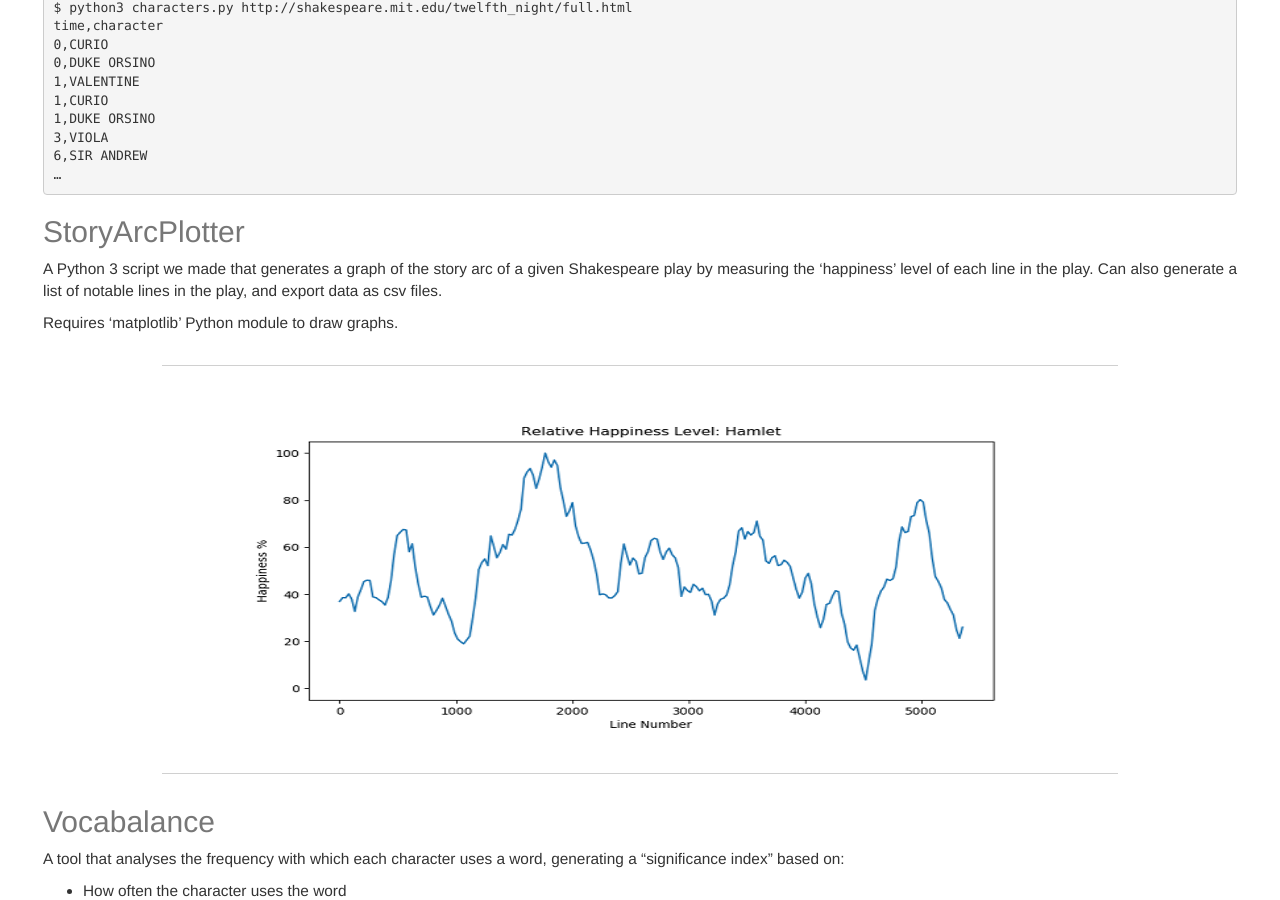
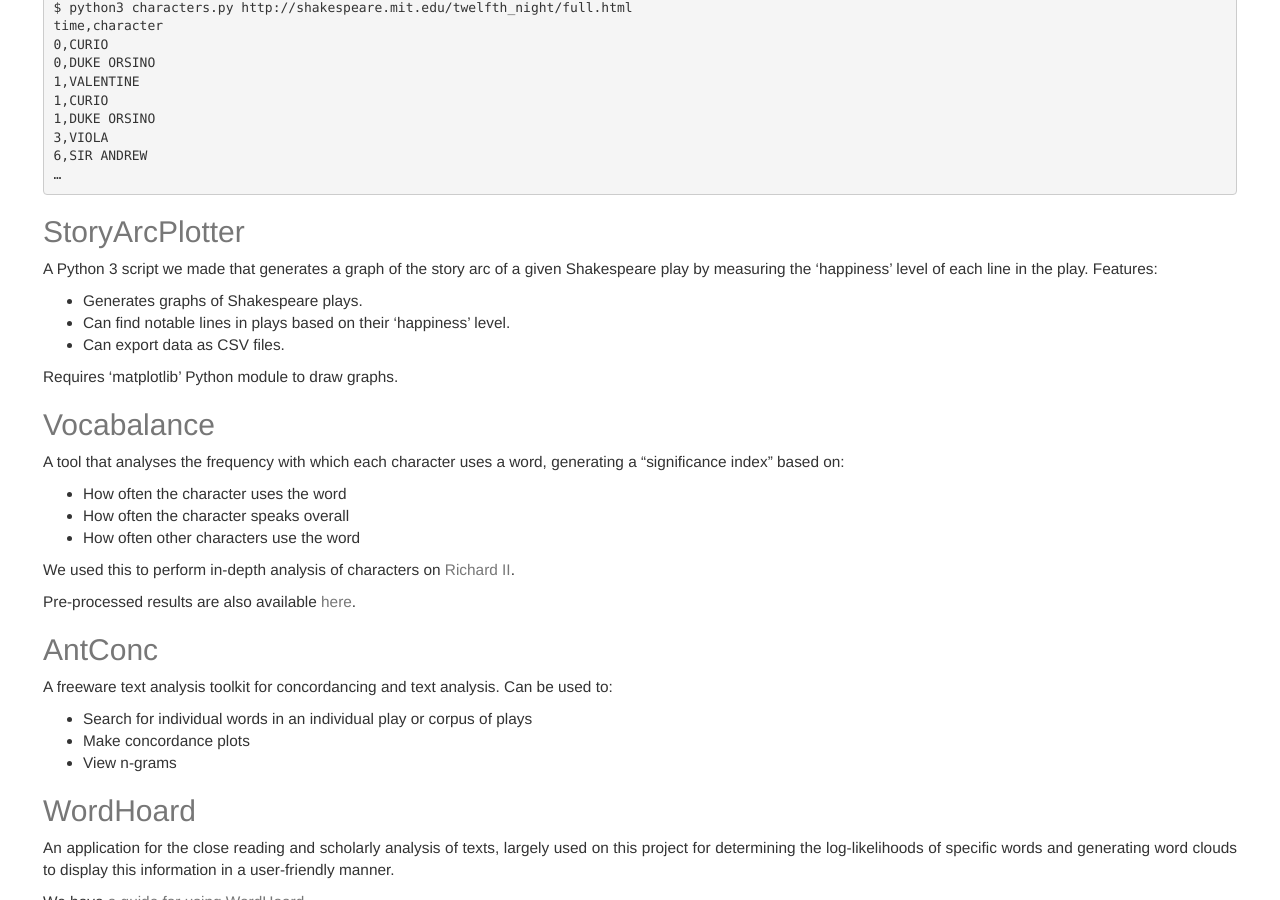
Before and after one commit to iahmed0/SU-LOSP.github.io, a Jekyll site: the page built from tools/index.md, in a window 1280 px wide and 900 px high, scrolled down 557 px. Built offline with Jekyll 4.4.1, drawn with Linux system fonts in a browser that asks for light colours.

Commit message:
Removed exmple image of StoryArcPlotter.

```diff
--- a/tools/index.md
+++ b/tools/index.md
@@ -40,14 +40,13 @@
 
 ## [StoryArcPlotter](/tools/StoryArcPlotter.py)
 
-A Python 3 script we made that generates a graph of the story arc of a given Shakespeare play by measuring the 'happiness' level of each line in the play. Can also generate a list of notable lines in the play, and export data as csv files.
+A Python 3 script we made that generates a graph of the story arc of a given Shakespeare play by measuring the 'happiness' level of each line in the play. Features:
+
+ - Generates graphs of Shakespeare plays.
+ - Can find notable lines in plays based on their 'happiness' level.
+ - Can export data as CSV files.
 
 Requires 'matplotlib' Python module to draw graphs.
-
-<figure>
-    <img src="StoryArcPlotterExample.png" alt="Example graph produced by StoryArcPlotter" width="671" height="336">
-    <!-- ![Example graph](/tools/StoryArcPlotterExample.png "Example graph produced by StoryArcPlotter") -->
-</figure>
 
 ## [Vocabalance](https://github.com/SU-LOSP/vocabalance/)
 
```
Also changed, not shown: tools/StoryArcPlotterExample.png (deleted).
